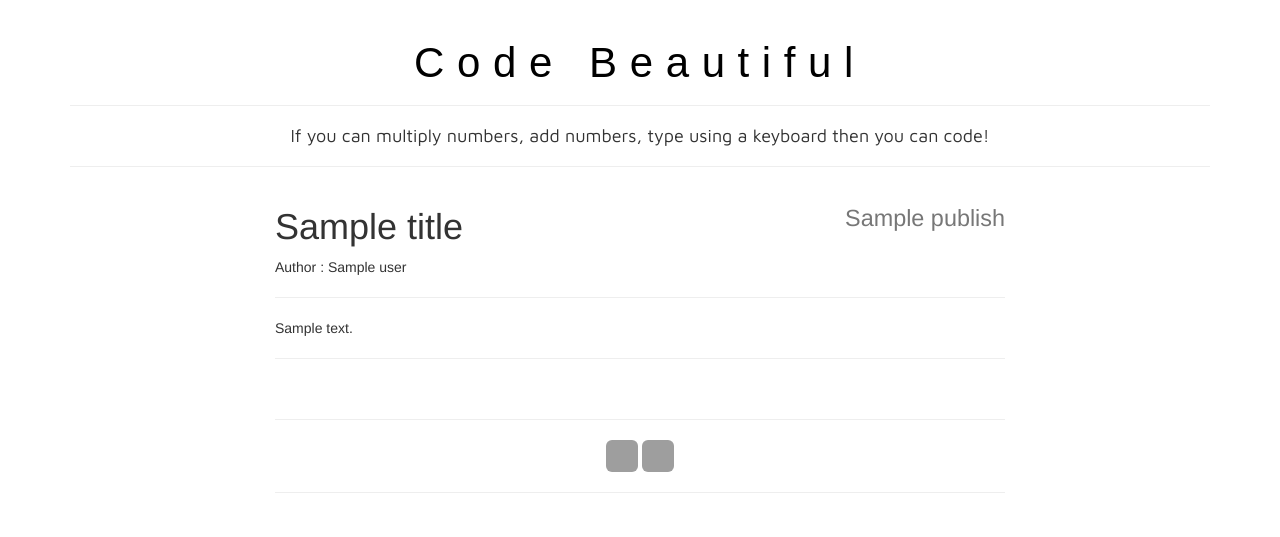
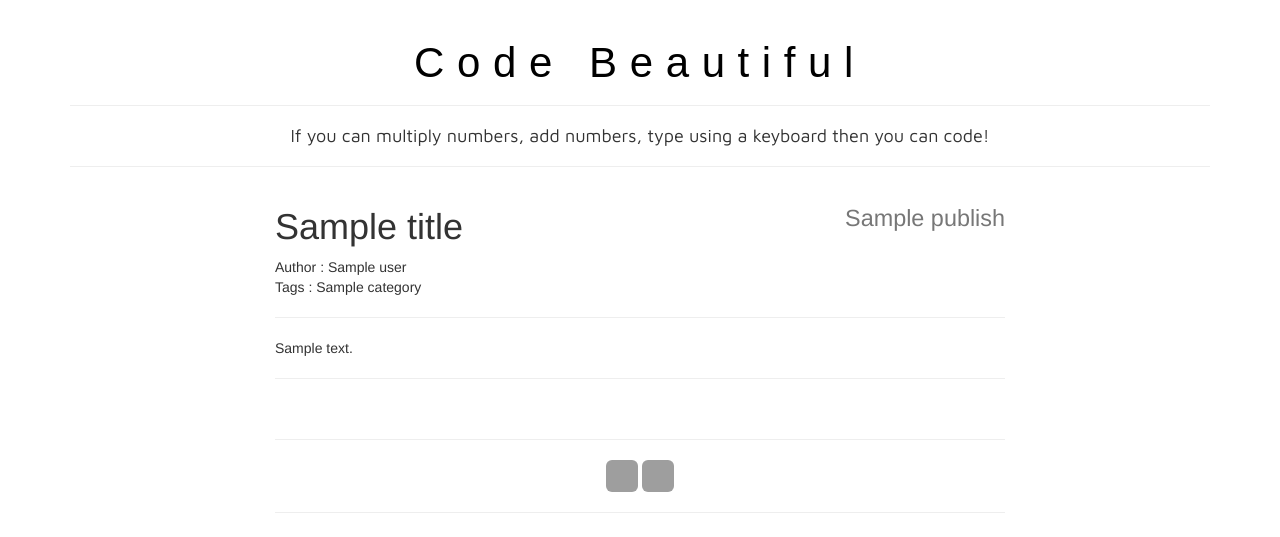
Before and after one commit to hrsvrdhn/blog_django, a Django app: template templates/post_detail.html in a window 1280 px wide. Shown: the top 537 px of the page. Run offline with Django 3.2, Linux system fonts and the light colour scheme; the template is opened without the code that fills it: most values are stand-ins (such as "Sample title", 1, 10 or a date in 2020); parts of the project's set-up code (start-up, migrations or seed data) failed here and were passed over; some libraries are stand-ins or nearby versions; grey boxes are pictures that could not be loaded.

Commit message:
added cateogry in forms

```diff
--- a/posts/forms.py
+++ b/posts/forms.py
@@ -9,5 +9,6 @@ class PostForm(forms.ModelForm):
 			"title",
 			"content",
 			"draft",
+			"category",
 			"publish",
 		]
--- a/posts/models.py
+++ b/posts/models.py
@@ -26,6 +26,7 @@ class Post(models.Model):
 	content = models.TextField()
 	draft = models.BooleanField(default=False)
 	publish = models.DateField(auto_now=False, auto_now_add=False)
+	category = models.CharField(max_length=120, blank=True)
 	updated = models.DateTimeField(auto_now=True, auto_now_add=False)
 	timestamp = models.DateTimeField(auto_now=False, auto_now_add=True)
 
--- a/templates/post_detail.html
+++ b/templates/post_detail.html
@@ -22,9 +22,16 @@ a:link , a:visited,a:hover,a:active {
 <hr>
 <div class="col-sm-8 col-sm-offset-2">
 <h1> {{title}} <small style="float: right;">{% if instance.draft %}<span style="color:red;">Draft </span>{% endif %}{{instance.publish }}</small></h1>
+<p>
 {% if instance.user.get_full_name %}
-<p> Author : {{ instance.user.get_full_name }} </p>
+ Author : {{ instance.user.get_full_name }}
 {% endif %}
+<br>
+{% if instance.category %}
+ Tags : {{ instance.category }}
+{% endif %}
+
+</p>
 <p>
 <div class="fb-like" data-href="{{ request.build_absolute_uri }}" data-layout="standard" data-action="like" data-size="small" data-show-faces="true" data-share="true"></div>
 <hr/>
```
Also changed, not shown: db.sqlite3, posts/migrations/0005_post_category.py (added), 2 other files.
